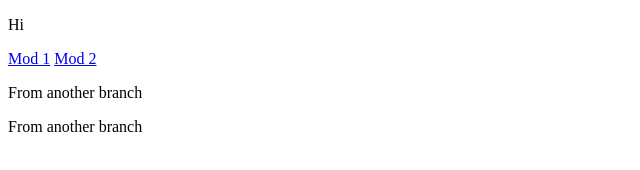
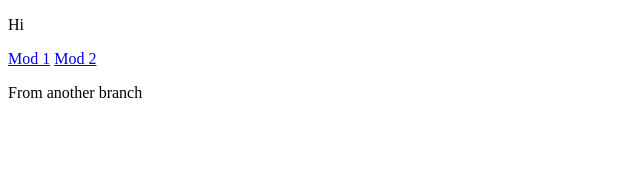
Before and after one commit to TanhaR31/PH-Mod, a plain HTML site: page index.html in a window 1280 px wide. Shown: the whole page, without its empty margins (0-640 px from the left). Drawn offline with Linux system fonts and the light colour scheme.

Commit message:
Update index.html

```diff
--- a/index.html
+++ b/index.html
@@ -11,6 +11,5 @@
     <a href="Mod1.html">Mod 1</a>
     <a href="Mod2.html">Mod 2</a>
     <p>From another branch</p>
-    <p>From another branch</p>
 </body>
 </html>
```
